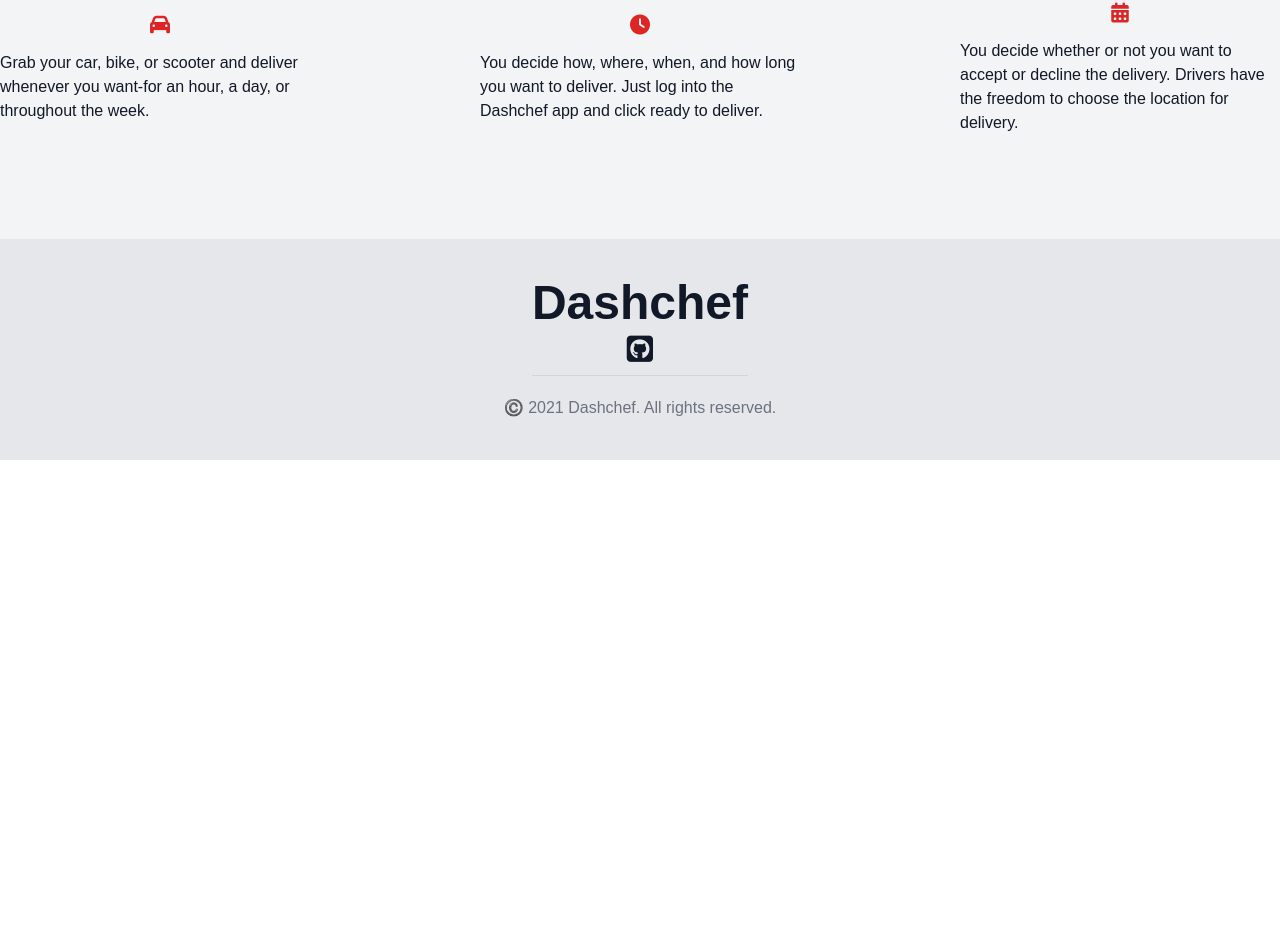
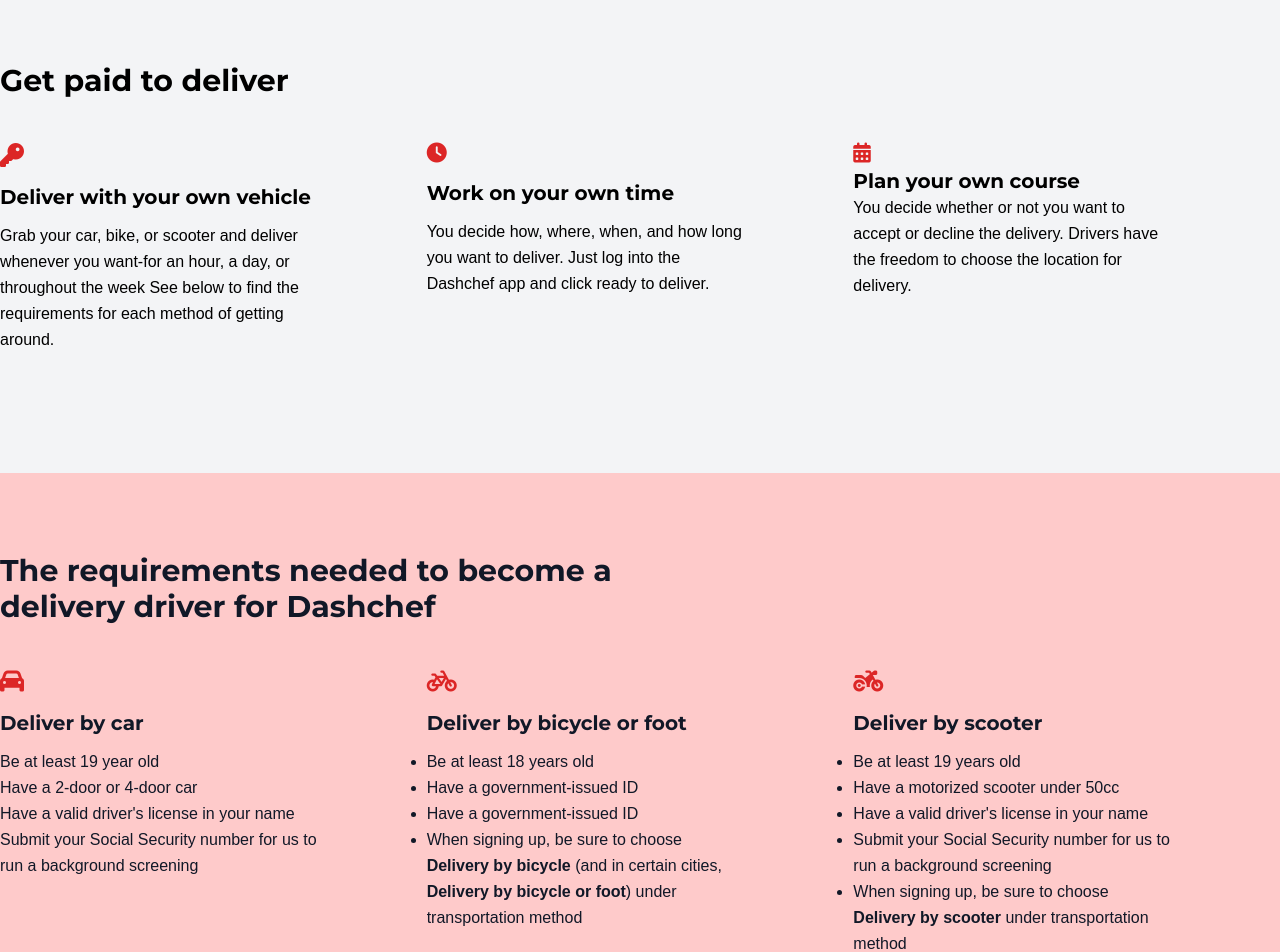
Before and after one commit to peterphan20/dashchef, a React (Vite) app: page /driver in a window 1280 px wide. Shown: the part 657-1609 px from the top of the page. Before the commit the page ends 1117 px from the top, so only its background shows below. Built offline with nearby package versions, Linux system fonts and the light colour scheme; a web font is replaced by a local one.

Commit message:
fixed: driver's page formatting to grid layout

```diff
--- a/src/pages/Driver.jsx
+++ b/src/pages/Driver.jsx
@@ -1,11 +1,22 @@
 import React from "react";
-import driverSignup from "../assets/driver-signup-image.jpg";
+import driverSignupImage from "../assets/driver-signup-image.jpg";
 
 const Driver = () => {
+	const renderCarRequirement = () => {
+		return (
+			<ul className="font-body">
+				<li>Be at least 19 year old</li>
+				<li>Have a 2-door or 4-door car</li>
+				<li>Have a valid driver&apos;s license in your name</li>
+				<li>Submit your Social Security number for us to run a background screening</li>
+			</ul>
+		);
+	};
+
 	return (
 		<div className="bg-gray-100 w-full min-h-screen">
-			<div className="bg-red-600 mb-16 w-full">
-				<div className="flex justify-center items-start gap-48 py-10 lg:max-w-7xl lg:mx-auto">
+			<div className="bg-red-600 mb-10 w-full">
+				<div className="flex justify-center items-start gap-48 py-24 lg:max-w-7xl lg:mx-auto">
 					<div className="flex flex-col justify-start gap-10">
 						<div className="flex flex-col justify-center items-start font-headers font-bold text-gray-100 text-2xl">
 							<span>Be your own boss.</span>
@@ -21,7 +32,8 @@
 									Sign up to become a driver
 								</h1>
 								<span className="font-body text-gray-900">
-									We are currently experiencing an influx of drivers in your area, please try again later.
+									We are currently experiencing an influx of drivers in your area, please try again
+									later.
 								</span>
 							</div>
 						</div>
@@ -29,38 +41,85 @@
 					<div className="lg:w-2/5">
 						<img
 							className="h-56 w-full object-cover sm:h-72 md:h-96 lg:w-full lg:h-full"
-							src={driverSignup}
+							src={driverSignupImage}
 							alt="food delivery on a bike"
 						/>
 					</div>
 				</div>
 			</div>
-			<div className="flex flex-col w-full gap-7 text-gray-900 md:max-w-4xl lg:max-w-7xl md:mx-auto">
-				<h1 className="font-headers font-bold text-3xl">Get paid to deliver</h1>
-				<div className="flex justify-between items-center">
-					<div className="flex flex-col justify-center items-center gap-3 w-80">
-						<h1 className="font-headers font-bold text-xl">Deliver with your own vehicle</h1>
-						<i className="fa-solid fa-car text-red-600 text-xl"></i>
-						<span className="font-body break-words">
+			<div className="flex flex-col gap-5 py-20 mb-10 md:max-w-4xl lg:max-w-7xl md:mx-auto">
+				<h1 className="font-headers font-bold text-3xl mb-5">Get paid to deliver</h1>
+				<div className="grid grid-cols-3">
+					<div className="cols-span-1 w-80">
+						<i className="fa-solid fa-key text-red-600 text-2xl mb-3"></i>
+						<h1 className="font-headers font-bold text-xl mb-3">Deliver with your own vehicle</h1>
+						<span className="font-body leading-relaxed break-words">
 							Grab your car, bike, or scooter and deliver whenever you want-for an hour, a day, or
-							throughout the week.
+							throughout the week See below to find the requirements for each method of getting
+							around.
 						</span>
 					</div>
-					<div className="flex flex-col justify-center items-center gap-3 w-80">
-						<h1 className="font-headers font-bold text-xl">Work on your own time</h1>
-						<i className="fa-solid fa-clock text-red-600 text-xl"></i>
-						<span className="font-body break-words">
+					<div className="cols-span-2 w-80">
+						<i className="fa-solid fa-clock text-red-600 text-xl mb-3"></i>
+						<h1 className="font-headers font-bold text-xl mb-3">Work on your own time</h1>
+						<span className="font-body leading-relaxed break-words">
 							You decide how, where, when, and how long you want to deliver. Just log into the
 							Dashchef app and click ready to deliver.
 						</span>
 					</div>
-					<div className="flex flex-col justify-center items-center gap-3 w-80">
+					<div className="cols-span-3 w-80">
+						<i className="fa-solid fa-calendar-days text-red-600 text-xl"></i>
 						<h1 className="font-headers font-bold text-xl">Plan your own course</h1>
-						<i className="fa-solid fa-calendar-days text-red-600 text-xl"></i>
-						<span className="font-body break-words">
+						<span className="font-body leading-relaxed break-words">
 							You decide whether or not you want to accept or decline the delivery. Drivers have the
 							freedom to choose the location for delivery.
 						</span>
+					</div>
+				</div>
+			</div>
+			<div className="bg-red-200 text-gray-900">
+				<div className="flex flex-col gap-5 py-20 md:max-w-4xl lg:max-w-7xl md:mx-auto">
+					<h1 className="font-headers font-bold text-3xl mb-5 w-1/2">
+						The requirements needed to become a delivery driver for Dashchef
+					</h1>
+					<div className="grid grid-cols-3">
+						<div className="cols-span-1 w-80">
+							<i className="fa-solid fa-car text-red-600 text-2xl mb-3"></i>
+							<h1 className="font-headers font-bold text-xl mb-3">Deliver by car</h1>
+							<ul className="font-body list-disc list-outside leading-relaxed">
+								<li>Be at least 19 year old</li>
+								<li>Have a 2-door or 4-door car</li>
+								<li>Have a valid driver&apos;s license in your name</li>
+								<li>Submit your Social Security number for us to run a background screening</li>
+							</ul>
+						</div>
+						<div className="cols-span-2 w-80">
+							<i className="fa-solid fa-bicycle text-red-600 text-2xl mb-3"></i>
+							<h1 className="font-headers font-bold text-xl mb-3">Deliver by bicycle or foot</h1>
+							<ul className="font-body list-disc list-outside leading-relaxed">
+								<li>Be at least 18 years old</li>
+								<li>Have a government-issued ID</li>
+								<li>Have a government-issued ID</li>
+								<li>
+									When signing up, be sure to choose <b>Delivery by bicycle</b> (and in certain
+									cities, <b>Delivery by bicycle or foot</b>) under transportation method
+								</li>
+							</ul>
+						</div>
+						<div className="cols-span-3 w-80">
+							<i className="fa-solid fa-motorcycle text-red-600 text-2xl mb-3"></i>
+							<h1 className="font-headers font-bold text-xl mb-3">Deliver by scooter</h1>
+							<ul className="font-body list-disc list-outside leading-relaxed">
+								<li>Be at least 19 years old</li>
+								<li>Have a motorized scooter under 50cc</li>
+								<li>Have a valid driver&apos;s license in your name</li>
+								<li>Submit your Social Security number for us to run a background screening</li>
+								<li>
+									When signing up, be sure to choose <b>Delivery by scooter</b> under transportation
+									method
+								</li>
+							</ul>
+						</div>
 					</div>
 				</div>
 			</div>
```
